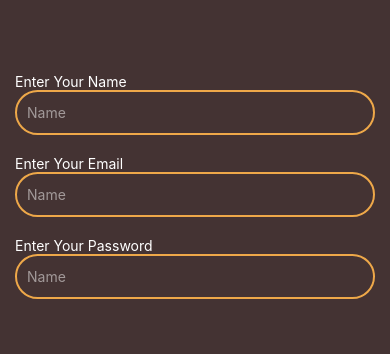
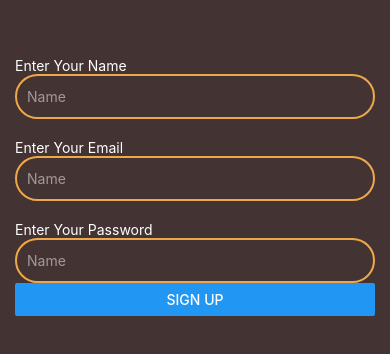
Before and after one commit to michaelilkanayev1997/NovaSound, a React Native app in the folder client/: screen / in a window 390 px wide. Shown: the part 236-590 px from the top of the page. Built offline with nearby package versions, Linux system fonts and the light colour scheme.

Commit message:
Added OnChange For Input

```diff
--- a/client/src/components/AuthInputField.tsx
+++ b/client/src/components/AuthInputField.tsx
@@ -17,6 +17,7 @@ interface Props {
   autoCapitalize?: TextInputProps['autoCapitalize'];
   secureTextEntry?: boolean;
   containerStyle?: StyleProp<ViewStyle>;
+  onChange?: (text: string) => void;
 }
 
 const AuthInputField: FC<Props> = props => {
@@ -27,6 +28,7 @@ const AuthInputField: FC<Props> = props => {
     autoCapitalize,
     secureTextEntry,
     containerStyle,
+    onChange,
   } = props;
 
   return (
@@ -37,6 +39,7 @@ const AuthInputField: FC<Props> = props => {
         keyboardType={keyboardType}
         autoCapitalize={autoCapitalize}
         secureTextEntry={secureTextEntry}
+        onChangeText={onChange}
       />
     </View>
   );
--- a/client/src/views/auth/SignUp.tsx
+++ b/client/src/views/auth/SignUp.tsx
@@ -1,11 +1,17 @@
 import AuthInputField from '@components/AuthInputField';
 import colors from '@utils/colors';
-import {FC} from 'react';
-import {SafeAreaView, StyleSheet, Text, TextInput, View} from 'react-native';
+import {FC, useState} from 'react';
+import {Button, SafeAreaView, StyleSheet, View} from 'react-native';
 
 interface Props {}
 
 const SignUp: FC<Props> = props => {
+  const [userInfo, setUserInfo] = useState({
+    name: '',
+    email: '',
+    password: '',
+  });
+
   return (
     <SafeAreaView style={styles.container}>
       <View style={styles.formContainer}>
@@ -13,6 +19,7 @@ const SignUp: FC<Props> = props => {
           placeholder="Name"
           label="Enter Your Name"
           containerStyle={styles.marginBottom}
+          onChange={text => setUserInfo({...userInfo, name: text})}
         />
         <AuthInputField
           placeholder="Email"
@@ -20,13 +27,16 @@ const SignUp: FC<Props> = props => {
           keyboardType="email-address"
           autoCapitalize="none"
           containerStyle={styles.marginBottom}
+          onChange={text => setUserInfo({...userInfo, email: text})}
         />
         <AuthInputField
           placeholder="Password"
           label="Enter Your Password"
           autoCapitalize="none"
           secureTextEntry
+          onChange={text => setUserInfo({...userInfo, password: text})}
         />
+        <Button onPress={() => console.log(userInfo)} title="Sign up" />
       </View>
     </SafeAreaView>
   );
```
